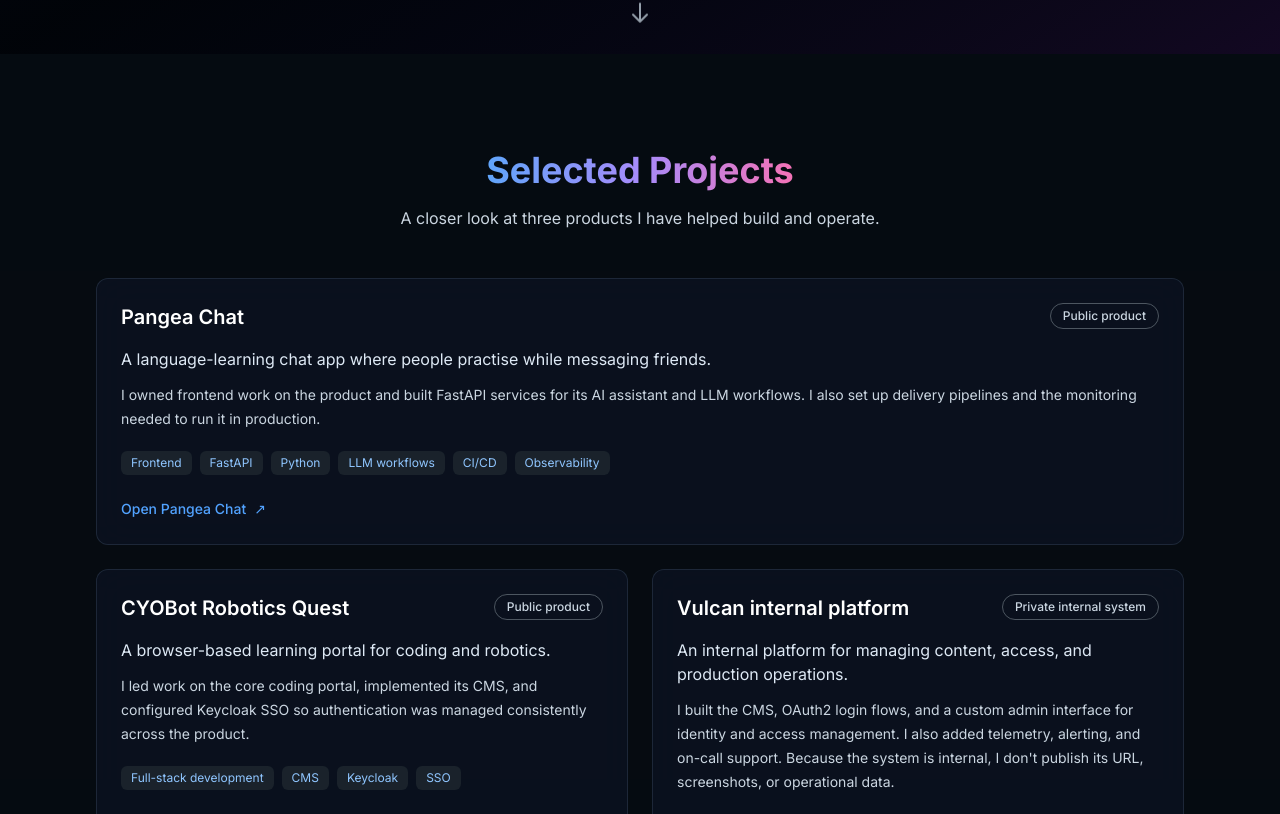
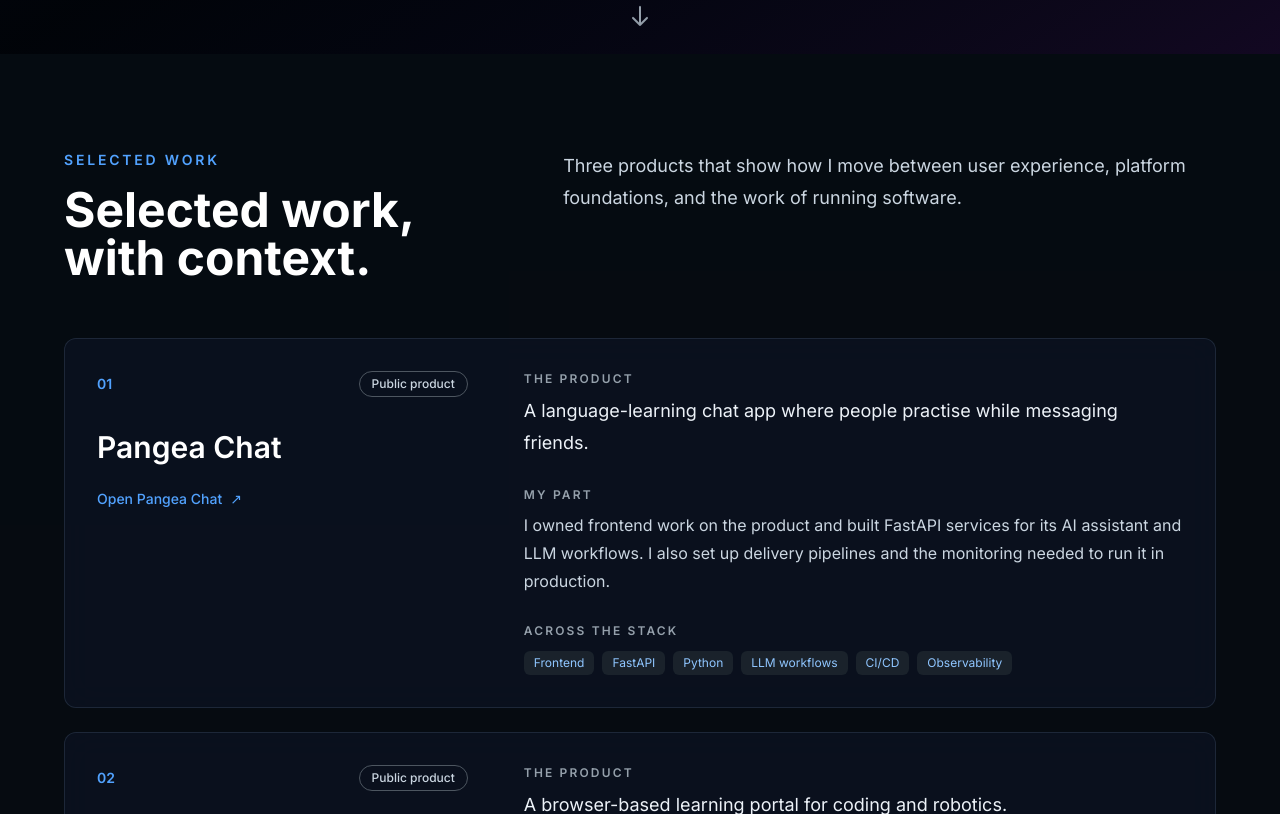
Before and after one commit to WilsonLe/wilsonle.me, a Next.js app: page / in a window 1280 px wide. Shown: the part 746-1560 px from the top of the page. Built offline with nearby package versions, Linux system fonts and the light colour scheme; no server answers.

Commit message:
feat: present projects as stories (#5)

```diff
--- a/src/components/sections/ProjectsSection.tsx
+++ b/src/components/sections/ProjectsSection.tsx
@@ -1,43 +1,89 @@
-import type { Project } from '@/content/types'
+import type { Projects } from '@/content/types'
 
 interface ProjectsSectionProps {
-  projects: Project[]
+  projects: Projects
 }
 
 export function ProjectsSection({ projects }: ProjectsSectionProps) {
-  if (!projects || projects.length === 0) {
+  if (projects.items.length === 0) {
     return null
   }
 
   return (
-    <section id="work" className="scroll-mt-20 py-24 bg-slate-900/50">
-      <div className="max-w-6xl mx-auto px-4 sm:px-6 lg:px-8">
-        <h2 className="text-3xl md:text-4xl font-bold text-center">
-          <span className="gradient-text">Selected Projects</span>
+    <section
+      id="work"
+      className="scroll-mt-20 bg-slate-900/50 px-4 py-24 sm:px-6 lg:px-8"
+      aria-labelledby="work-heading"
+    >
+      <div className="mx-auto max-w-6xl">
+        <div className="grid gap-6 md:grid-cols-[0.8fr_1.2fr] md:gap-16">
+          <div>
+            <p className="text-sm font-semibold uppercase tracking-[0.2em] text-blue-400">
+              {projects.eyebrow}
+            </p>
+            <h2 id="work-heading" className="mt-4 text-3xl font-bold text-white md:text-5xl">
+              {projects.heading}
             </h2>
-        <p className="max-w-2xl mx-auto mt-4 mb-12 text-center text-slate-300">
-          A closer look at three products I have helped build and operate.
-        </p>
+          </div>
+          <p className="max-w-2xl text-lg leading-8 text-slate-300">{projects.introduction}</p>
+        </div>
 
-        <div className="grid gap-6 lg:grid-cols-2">
-          {projects.map((project, index) => (
+        <ol className="mt-14 space-y-6">
+          {projects.items.map((project, index) => (
+            <li key={project.id}>
               <article
-              key={project.id}
-              className={`glass rounded-xl p-6 hover:bg-slate-800/60 transition-colors ${
-                index === 0 ? 'lg:col-span-2' : ''
+                className={`glass grid gap-8 rounded-xl p-6 transition-colors hover:bg-slate-800/60 md:p-8 lg:grid-cols-[0.72fr_1.28fr] lg:gap-14 ${
+                  index === 0 ? 'border-blue-500/50' : ''
                 }`}
               >
-              <div className="flex flex-wrap items-start justify-between gap-3">
-                <h3 className="text-xl font-semibold text-white">{project.name}</h3>
+                <header className="flex flex-col items-start">
+                  <div className="flex w-full items-center justify-between gap-4">
+                    <span className="text-sm font-semibold text-blue-400" aria-hidden="true">
+                      {String(index + 1).padStart(2, '0')}
+                    </span>
                     <span className="rounded-full border border-slate-600 px-3 py-1 text-xs font-medium text-slate-300">
                       {project.visibility}
                     </span>
                   </div>
+                  <h3 className="mt-8 text-2xl font-semibold text-white md:text-3xl">
+                    {project.name}
+                  </h3>
 
-              <p className="mt-4 text-slate-200">{project.summary}</p>
-              <p className="mt-3 text-sm leading-6 text-slate-300">{project.contribution}</p>
+                  {project.url && project.linkLabel ? (
+                    <a
+                      href={project.url}
+                      target="_blank"
+                      rel="noopener noreferrer"
+                      className="mt-6 inline-flex items-center gap-2 text-sm font-medium text-blue-400 transition-colors hover:text-blue-300 focus-visible:outline-2 focus-visible:outline-offset-4 focus-visible:outline-blue-300"
+                    >
+                      {project.linkLabel}
+                      <span aria-hidden="true">↗</span>
+                    </a>
+                  ) : null}
+                </header>
 
-              <ul className="mt-5 flex flex-wrap gap-2" aria-label={`${project.name} technologies`}>
+                <dl className="space-y-7">
+                  <div>
+                    <dt className="text-xs font-semibold uppercase tracking-[0.18em] text-slate-400">
+                      {projects.productLabel}
+                    </dt>
+                    <dd className="mt-2 text-lg leading-8 text-slate-100">{project.summary}</dd>
+                  </div>
+                  <div>
+                    <dt className="text-xs font-semibold uppercase tracking-[0.18em] text-slate-400">
+                      {projects.contributionLabel}
+                    </dt>
+                    <dd className="mt-2 leading-7 text-slate-300">{project.contribution}</dd>
+                  </div>
+                  <div>
+                    <dt className="text-xs font-semibold uppercase tracking-[0.18em] text-slate-400">
+                      {projects.technologiesLabel}
+                    </dt>
+                    <dd className="mt-3">
+                      <ul
+                        className="flex flex-wrap gap-2"
+                        aria-label={`${project.name} technologies`}
+                      >
                         {project.technologies.map((technology) => (
                           <li
                             key={technology}
@@ -47,21 +93,13 @@
                           </li>
                         ))}
                       </ul>
-
-              {project.url && project.linkLabel ? (
-                <a
-                  href={project.url}
-                  target="_blank"
-                  rel="noreferrer"
-                  className="mt-6 inline-flex items-center gap-2 text-sm font-medium text-blue-400 hover:text-blue-300 transition-colors"
-                >
-                  {project.linkLabel}
-                  <span aria-hidden="true">↗</span>
-                </a>
-              ) : null}
+                    </dd>
+                  </div>
+                </dl>
               </article>
+            </li>
           ))}
-        </div>
+        </ol>
       </div>
     </section>
   )
--- a/src/content/en/home.ts
+++ b/src/content/en/home.ts
@@ -1,4 +1,4 @@
-import type { About, Hero, HomeContent, Now, Principles, Project } from '@/content/types'
+import type { About, Hero, HomeContent, Now, Principles, Project, Projects } from '@/content/types'
 import { siteSettings } from '@/content/en/site'
 
 const hero: Hero = {
@@ -22,7 +22,7 @@
   ],
 }
 
-const projects: Project[] = [
+const projectItems: Project[] = [
   {
     id: 'pangea-chat',
     name: 'Pangea Chat',
@@ -55,6 +55,17 @@
     technologies: ['CMS', 'OAuth2', 'Identity and access management', 'Observability'],
   },
 ]
+
+const projects: Projects = {
+  eyebrow: 'Selected work',
+  heading: 'Selected work, with context.',
+  introduction:
+    'Three products that show how I move between user experience, platform foundations, and the work of running software.',
+  productLabel: 'The product',
+  contributionLabel: 'My part',
+  technologiesLabel: 'Across the stack',
+  items: projectItems,
+}
 
 const principles: Principles = {
   eyebrow: 'How I work',
```
Also changed, not shown: src/content/types.ts (+11 -1 lines), 1 other file (tests, documents, lock files or other folders). Lines whose indentation alone changed are shown as unchanged.
